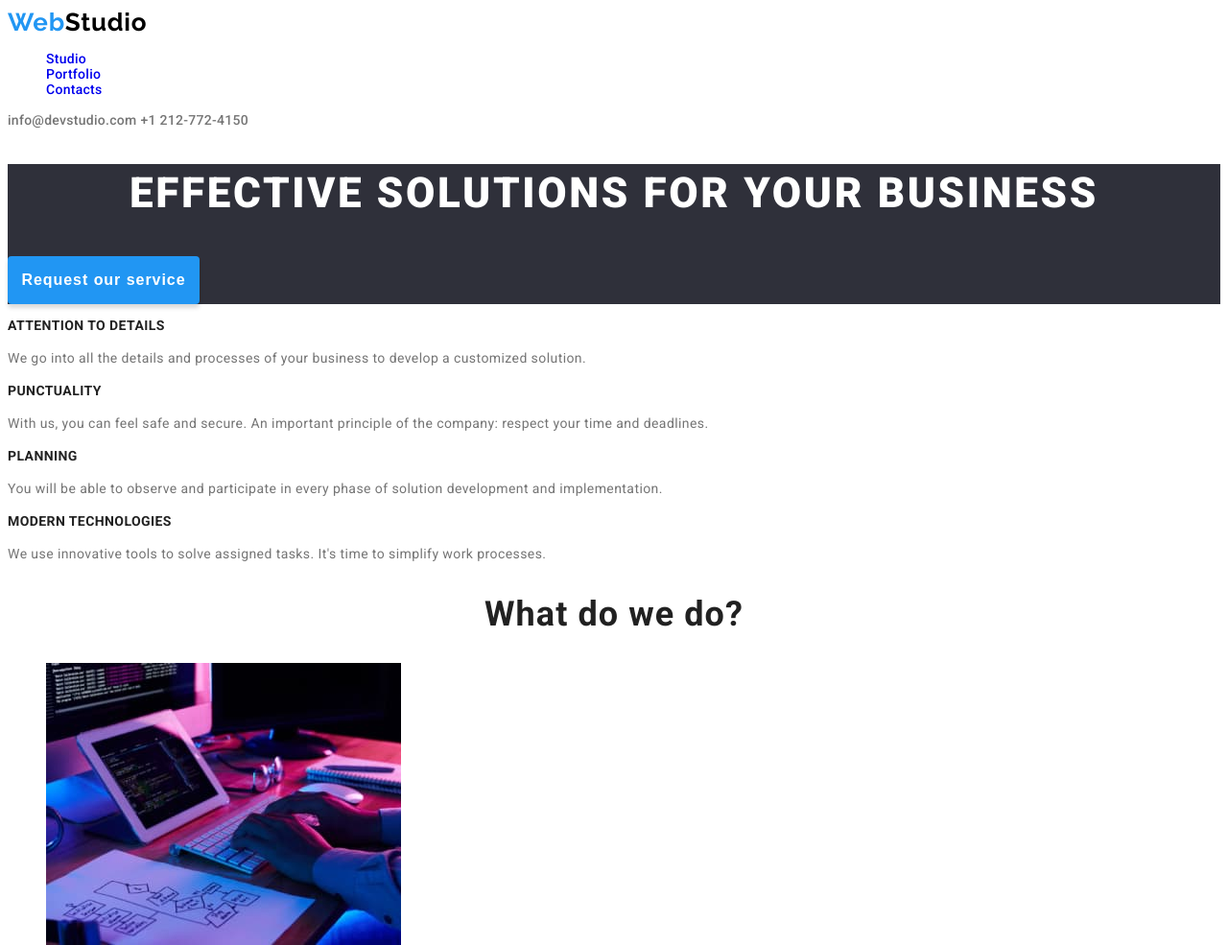
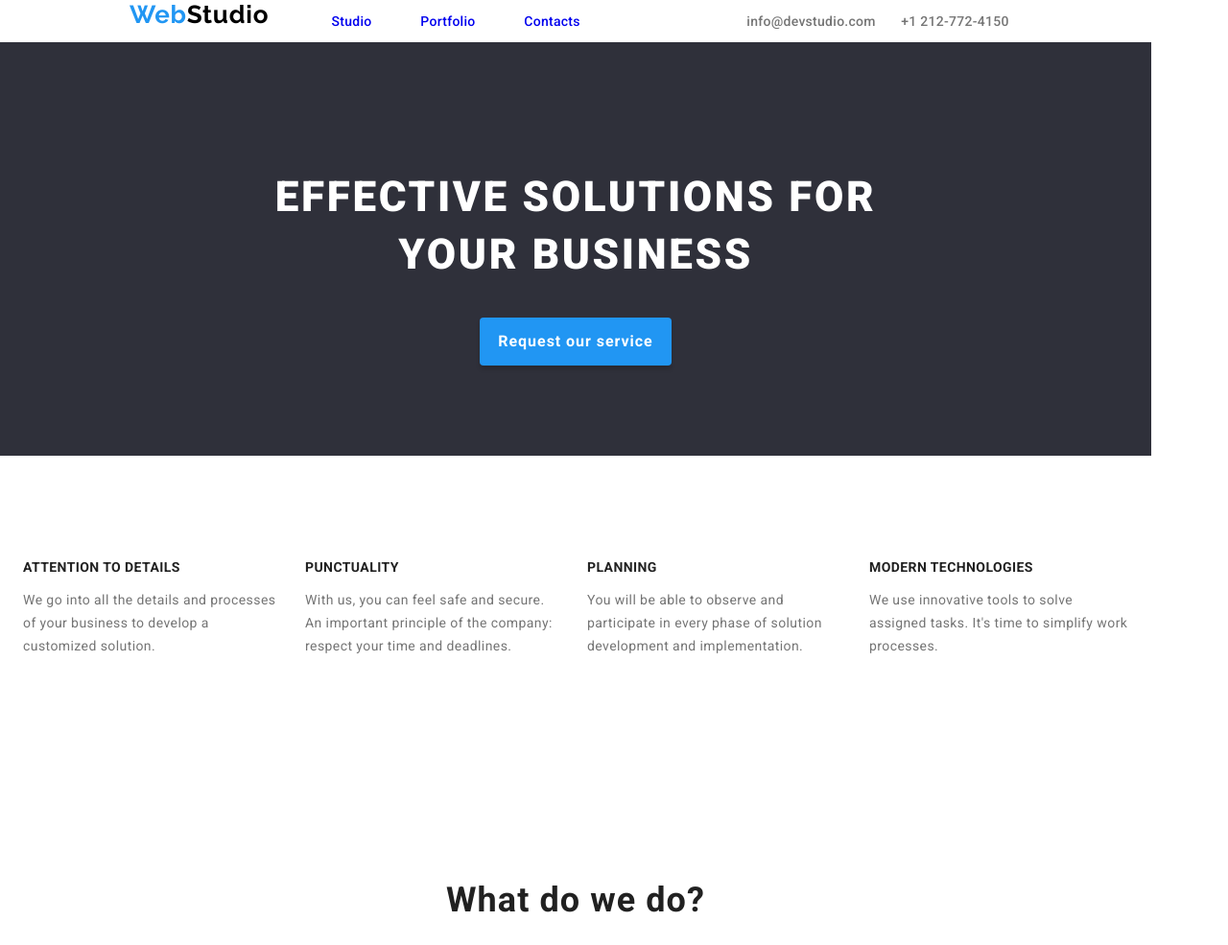
Before and after one commit to FeliciaBusca/goit-markup-hw-03, a plain HTML site: page index.html in a window 1280 px wide. Shown: the top 985 px of the page at 96% size. Drawn offline with Linux system fonts and the light colour scheme.

Commit message:
Adding box styling
Adding display flex

```diff
--- a/index.html
+++ b/index.html
@@ -5,16 +5,18 @@
     <meta http-equiv="X-UA-Compatible" content="IE=edge" />
     <meta name="viewport" content="width=device-width, initial-scale=1.0" />
     <title>Web Studio Homework Project</title>
+    <link rel="stylesheet" href="./modern-normalize.css" />
     <link rel="preconnect" href="https://fonts.googleapis.com" />
     <link rel="preconnect" href="https://fonts.gstatic.com" crossorigin />
     <link
       href="https://fonts.googleapis.com/css2?family=Raleway:wght@700&family=Roboto:wght@400;500;700;900&display=swap"
       rel="stylesheet"
     />
-    <link rel="stylesheet" href="style.css" />
+    <link rel="stylesheet" href="./style.css" />
   </head>
   <body>
-    <header class="global-header">
+    <header class="container global-header">
+      <div class="main-navigation-group">
         <a href="index.html"
           ><span class="logo-web">Web</span
           ><span class="logo-studio-header">Studio</span></a
@@ -27,7 +29,9 @@
             <li><a href="contacts.html">Contacts</a></li>
           </ul>
         </nav>
+      </div>
 
+      <div class="contact-links-header">
         <a
           href="mailto:info@devstudio.com"
           rel="noteopener noreferrer nofollow"
@@ -42,15 +46,16 @@
           class="phone-number"
           >+1 212-772-4150</a
         >
+      </div>
     </header>
 
-    <main>
-      <section class="hero-section">
+    <main class="container">
+      <section class="section hero-section">
         <h1 class="hero-heading">EFFECTIVE SOLUTIONS FOR YOUR BUSINESS</h1>
         <button class="request-service-button">Request our service</button>
       </section>
 
-      <section class="what-we-offer-section">
+      <section class="section what-we-offer-section">
         <div>
           <h3 class="what-we-offer-heading">ATTENTION TO DETAILS</h3>
           <p>
@@ -80,9 +85,9 @@
           </p>
         </div>
       </section>
-      <section class="what-we-do-section">
+      <section class="section what-we-do-section">
         <h2 class="what-we-do-heading">What do we do?</h2>
-        <ul>
+        <ul class="what-we-do-list">
           <li>
             <img
               src="images/web-developing.jpg"
@@ -109,7 +114,7 @@
           </li>
         </ul>
       </section>
-      <section class="our-team-section">
+      <section class="section our-team-section">
         <h2 class="our-team-heading">Our Team</h2>
         <figure>
           <img
@@ -161,7 +166,7 @@
         </figure>
       </section>
     </main>
-    <footer>
+    <footer class="container section">
       <a href="index.html"
         ><span class="logo-web">Web</span
         ><span class="logo-studio-footer">Studio</span></a
--- a/style.css
+++ b/style.css
@@ -12,6 +12,10 @@
 body {
   font-family: var(--text-font-family);
   color: var(--text-color);
+}
+
+.container {
+  width: 1200px;
 }
 .logo-web {
   color: var(--accent-color);
@@ -57,7 +61,30 @@ footer {
 button {
   cursor: pointer;
 }
+.section {
+  padding: 94px 0px 94px 0px;
+}
 
+.global-header {
+  display: flex;
+  justify-content: space-evenly;
+  align-items: center;
+}
+.main-navigation-group {
+  display: flex;
+  justify-content: space-around;
+}
+.main-navigation ul {
+  display: flex;
+  justify-content: space-around;
+  width: 350px;
+}
+
+.contact-links-header {
+  display: flex;
+  justify-content: space-around;
+  width: 300px;
+}
 .global-header .main-navigation,
 .global-header .main-navigation {
   font-family: var(--text-font-family);
@@ -126,7 +153,13 @@ footer address .contact-link-footer {
   text-decoration: none;
 }
 
+.hero-section {
+  display: flex;
+  flex-direction: column;
+  align-items: center;
+}
 .hero-heading {
+  width: 696px;
   color: var(--hero-heading-color);
   font-size: 44px;
   font-weight: 900;
@@ -151,6 +184,12 @@ footer address .contact-link-footer {
   box-shadow: 0px 4px 4px 0px #00000026;
 }
 
+.what-we-offer-section {
+  display: flex;
+  justify-content: space-evenly;
+  align-items: center;
+}
+
 .what-we-offer-section .what-we-offer-heading {
   font-size: 14px;
   font-weight: 700;
@@ -160,6 +199,7 @@ footer address .contact-link-footer {
   color: var(--heading-color);
 }
 .what-we-offer-section p {
+  width: 270px;
   font-size: 14px;
   font-weight: 400;
   line-height: 24px;
@@ -168,6 +208,9 @@ footer address .contact-link-footer {
   color: var(--text-color);
 }
 
+.what-we-do-list {
+  display: flex;
+}
 .what-we-do-section .what-we-do-heading {
   font-size: 36px;
   font-weight: 700;
```
Also changed, not shown: portfolio.html (+15 -6 lines). Lines whose indentation alone changed are shown as unchanged.
